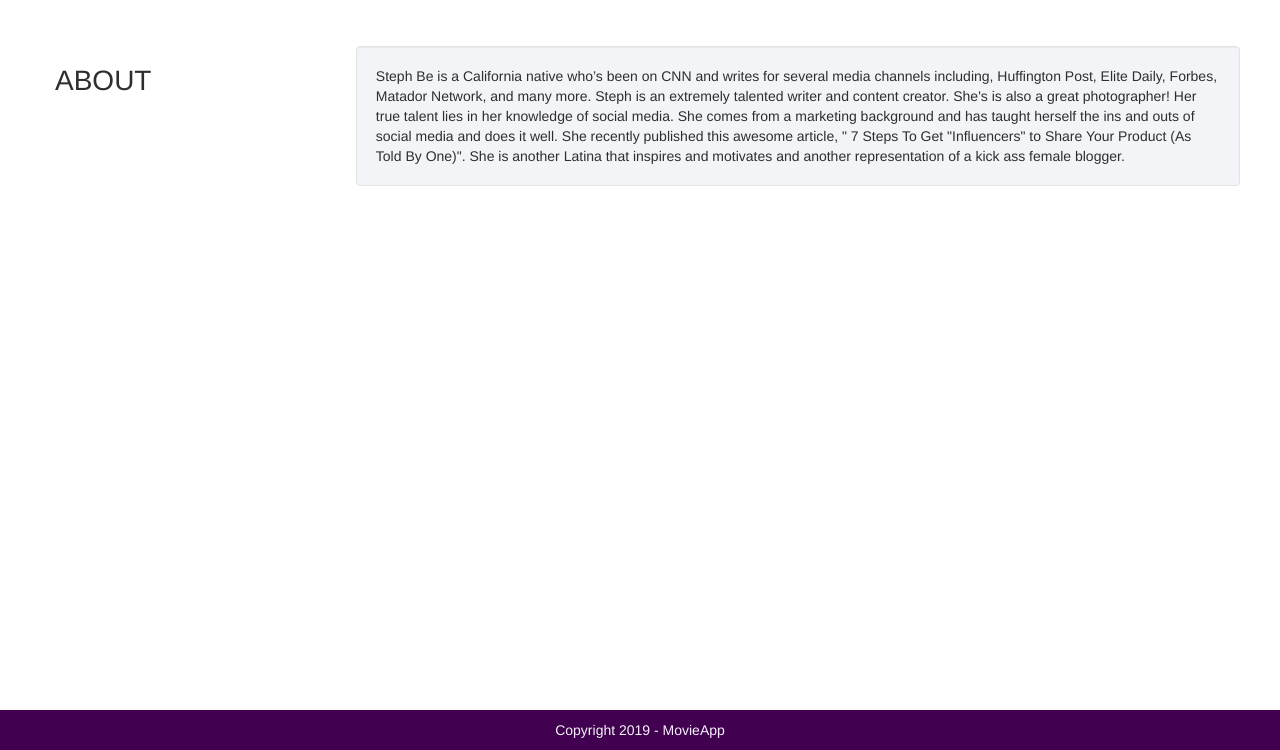
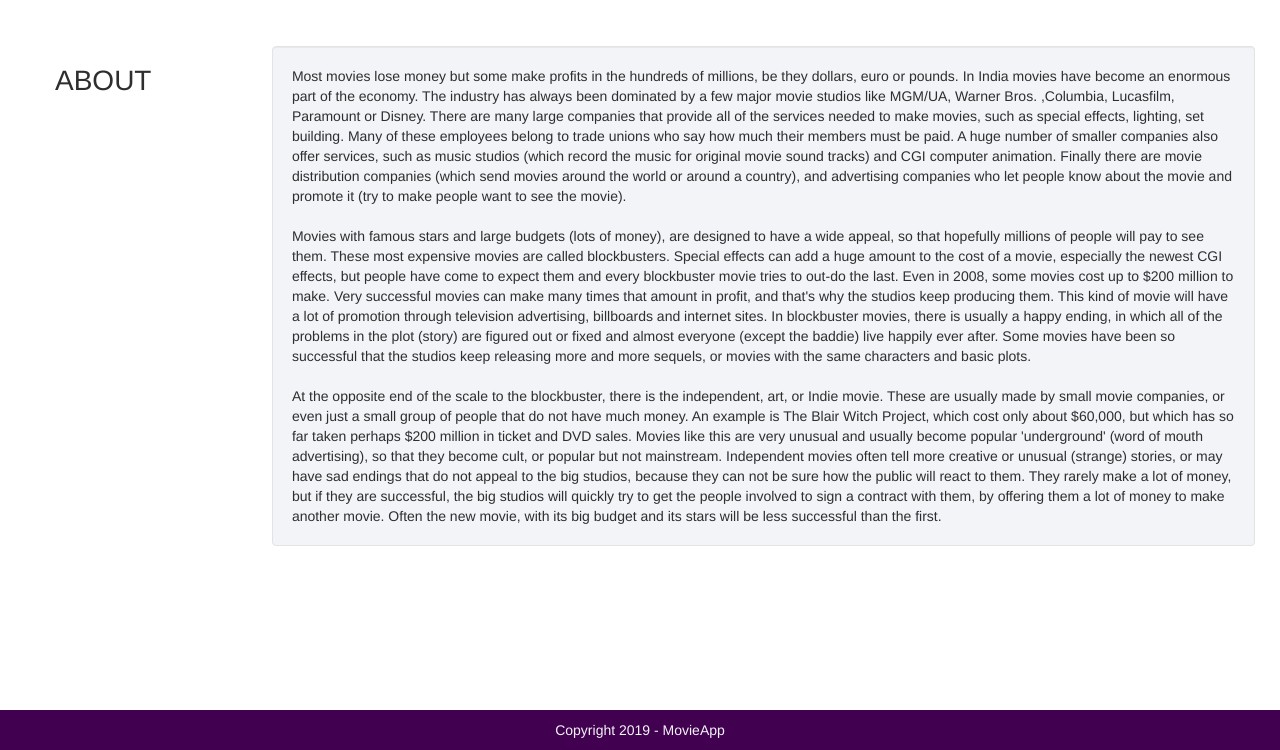
Before and after one commit to amcmaste/movieapp, a Flask app: page / in a window 1280 px wide. Shown: the part 50-800 px from the top of the page. Run offline with Flask 2, Linux system fonts and the light colour scheme; some libraries are stand-ins or nearby versions.

Commit message:
Simplified templates

```diff
--- a/app/static/styles/movieapp.css
+++ b/app/static/styles/movieapp.css
@@ -1,5 +1,16 @@
 body {
   overflow: hidden;
+}
+
+.text-well {
+  font: arial;
+  font-size: 1em;
+  background-color: rgb(242, 244, 247);
+  color: rgb(46, 46, 46);
+}
+
+.form-control {
+  width: 50vw;
 }
 
 #navbar {
@@ -64,7 +75,7 @@ body {
   width: 100vw;
 }
 
-.top-section {
+#widget-wrapper {
   display: flex;
   flex-direction: row;
   justify-content: space-around;
@@ -76,23 +87,19 @@ body {
   max-width: 100%;
 }
 
-.header-text {
+#left-outer {
   font: arial;
   font-size: 2em;
   margin: 40px;
   margin-top: 15px;
   margin-left: 0px;
   color: rgb(46, 46, 46);
+}
+
+#right-outer {
 
 }
 
-#about-body-text {
-  font: arial;
-  font-size: 1em;
-  background-color: rgb(242, 244, 247);
-  color: rgb(46, 46, 46);
+#left-inner {
+
 }
-
-.form-control {
-  width: 50vw;
-}
--- /dev/null
+++ b/app/templates/basic.html
@@ -0,0 +1,14 @@
+{% extends "base.html" %}
+
+{% block widget %}
+  <div id="widget">
+    <div id="widget-wrapper">
+	  <div id="left-outer" class="container">
+	    {% block left %}{% endblock %}
+	  </div>
+	  <div id="right-outer" class="row">
+	    {% block right %}{% endblock %}
+	  </div>
+	</div>
+  </div>
+{% endblock %}
--- a/app/templates/home.html
+++ b/app/templates/home.html
@@ -1,21 +1,43 @@
-{% extends "base.html" %}
+{% extends "basic.html" %}
 
-{% block widget %}
-  <div id="widget">
-    <div id="about" class="top-section">
-	  <div id="about-header" class="header-text container">
-	    <p id="about-header-text">ABOUT</p>
-	  </div>
-	  <div id="about-body">
-	    <p id="about-body-text" class="well">Steph Be is a California native who’s been on CNN and writes for several
-		media channels including, Huffington Post, Elite Daily, Forbes, Matador Network, and many more.
-		Steph is an extremely talented writer and content creator. She's is also a great photographer!
-		Her true talent lies in her knowledge of social media. She comes from a marketing background and
-		has taught herself the ins and outs of social media and does it well. She recently published this
-		awesome article, " 7 Steps To Get "Influencers" to Share Your Product (As Told By One)". She is
-		another Latina that inspires and motivates and another representation of a kick ass female
-		blogger.</p>
-	  </div>
-	</div>
-  </div>
+{% block left %}
+  <p id="left-inner">ABOUT</p>
 {% endblock %}
+
+{% block right %}
+  <p id="right-inner" class="well text-well">Most movies lose money but some make profits
+  in the hundreds of millions, be they dollars, euro or pounds. In India movies have become
+  an enormous part of the economy. The industry has always been dominated by a few major
+  movie studios like MGM/UA, Warner Bros. ,Columbia, Lucasfilm, Paramount or Disney. There
+  are many large companies that provide all of the services needed to make movies, such as
+  special effects, lighting, set building. Many of these employees belong to trade unions
+  who say how much their members must be paid. A huge number of smaller companies also offer
+  services, such as music studios (which record the music for original movie sound tracks)
+  and CGI computer animation. Finally there are movie distribution companies (which send
+  movies around the world or around a country), and advertising companies who let people know
+  about the movie and promote it (try to make people want to see the movie).<br><br>Movies with
+  famous stars and large budgets (lots of money), are designed to have a wide appeal, so that
+  hopefully millions of people will pay to see them. These most expensive movies are called
+  blockbusters. Special effects can add a huge amount to the cost of a movie, especially the
+  newest CGI effects, but people have come to expect them and every blockbuster movie tries to
+  out-do the last. Even in 2008, some movies cost up to $200 million to make. Very successful
+  movies can make many times that amount in profit, and that's why the studios keep producing
+  them. This kind of movie will have a lot of promotion through television advertising,
+  billboards and internet sites. In blockbuster movies, there is usually a happy ending, in
+  which all of the problems in the plot (story) are figured out or fixed and almost everyone
+  (except the baddie) live happily ever after. Some movies have been so successful that the
+  studios keep releasing more and more sequels, or movies with the same characters and basic
+  plots.<br><br>At the opposite end of the scale to the blockbuster, there is the independent,
+  art, or Indie movie. These are usually made by small movie companies, or even just a small
+  group of people that do not have much money. An example is The Blair Witch Project, which
+  cost only about $60,000, but which has so far taken perhaps $200 million in ticket and DVD
+  sales. Movies like this are very unusual and usually become popular 'underground' (word of
+  mouth advertising), so that they become cult, or popular but not mainstream. Independent
+  movies often tell more creative or unusual (strange) stories, or may have sad endings that
+  do not appeal to the big studios, because they can not be sure how the public will react to
+  them. They rarely make a lot of money, but if they are successful, the big studios will
+  quickly try to get the people involved to sign a contract with them, by offering them a lot
+  of money to make another movie. Often the new movie, with its big budget and its stars will
+  be less successful than the first.
+</p>
+{% endblock %}
```
Also changed, not shown: app/templates/login.html (+8 -13 lines), app/templates/signup.html (+8 -13 lines).
